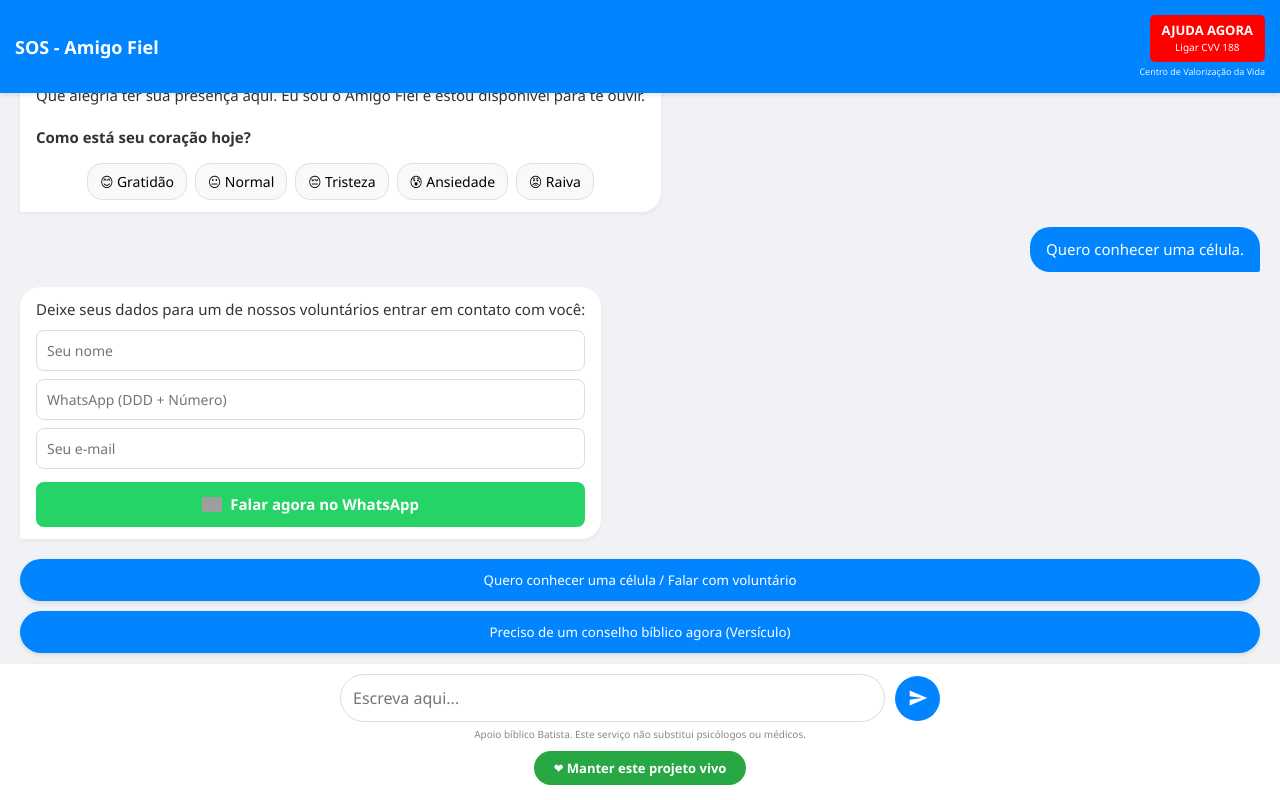
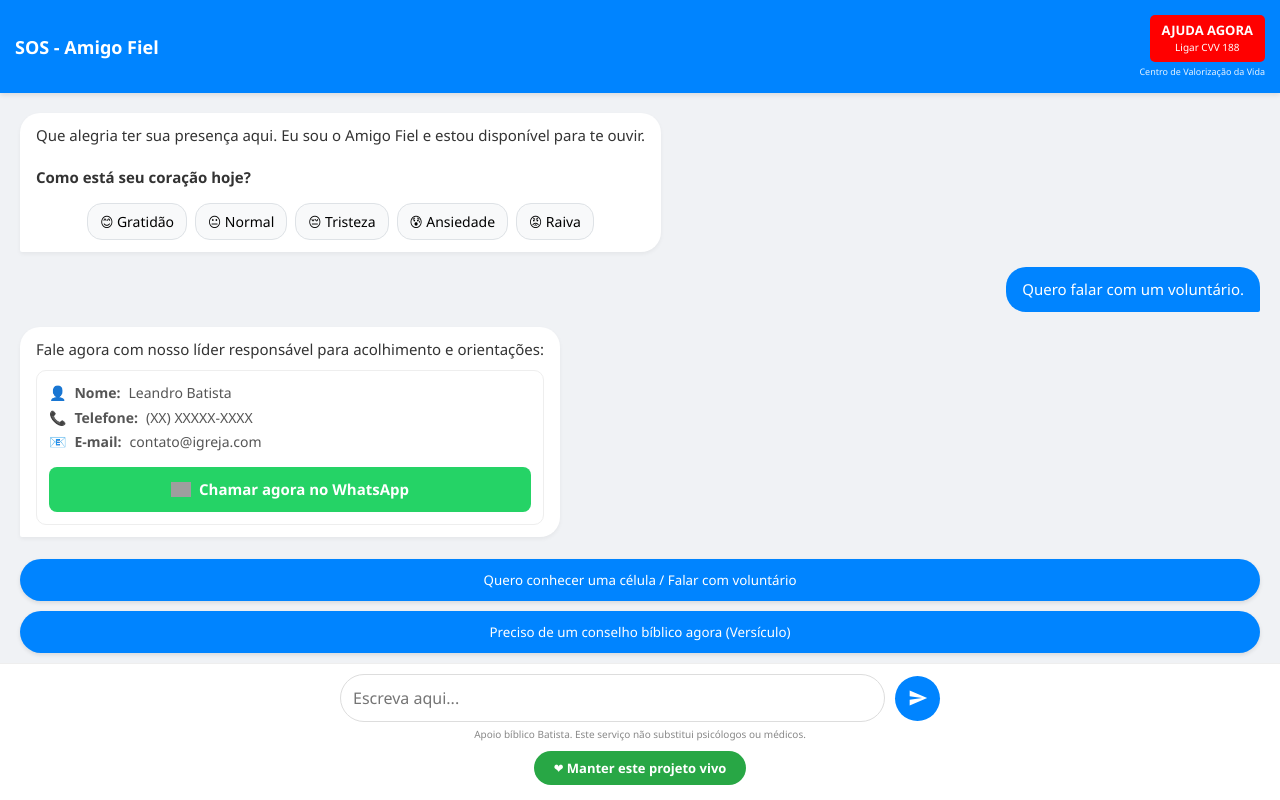
Before and after one commit to leandroborbatec-ops/amigo-fiel, a website: page index.html in a window 1280 px wide. Both pictures are taken after a click on the button "Quero conhecer uma célula / Falar com voluntário". Drawn offline with Linux system fonts and the light colour scheme; grey boxes are pictures that could not be loaded.

Commit message:
Update index.html

```diff
--- a/index.html
+++ b/index.html
@@ -15,7 +15,6 @@
         * { box-sizing: border-box; margin: 0; padding: 0; font-family: 'Segoe UI', Tahoma, sans-serif; }
         body { background-color: #f0f2f5; display: flex; flex-direction: column; height: 100vh; overflow: hidden; }
 
-        /* Header Restaurado com CVV Completo */
         .header { background-color: #0084ff; color: white; padding: 15px; display: flex; justify-content: space-between; align-items: center; position: sticky; top: 0; z-index: 100; box-shadow: 0 2px 5px rgba(0,0,0,0.1); }
         .btn-ajuda-agora { background-color: #ff0000; color: white; border: none; padding: 8px 12px; border-radius: 5px; font-weight: bold; font-size: 13px; text-decoration: none; text-align: center; line-height: 1.2; }
         .cvv-legenda { font-size: 9px; margin-top: 3px; color: #fff; opacity: 0.9; text-align: right; }
@@ -33,10 +32,10 @@
         .opcoes-container { display: flex; flex-direction: column; gap: 10px; padding: 0 20px; margin-bottom: 10px; }
         .btn-opcao { background-color: #0084ff; color: white; border: none; padding: 12px; border-radius: 25px; font-weight: 500; cursor: pointer; width: 100%; box-shadow: 0 2px 4px rgba(0,0,0,0.1); }
 
-        /* Estilo do Formulário de Contato */
-        .form-contato { display: flex; flex-direction: column; gap: 8px; margin-top: 10px; width: 100%; }
-        .form-contato input { padding: 10px; border: 1px solid #ddd; border-radius: 8px; font-size: 14px; width: 100%; }
-        .btn-whats { background-color: #25D366; color: white; border: none; padding: 12px; border-radius: 8px; font-weight: bold; cursor: pointer; display: flex; align-items: center; justify-content: center; gap: 8px; text-decoration: none; margin-top: 5px; }
+        /* Estilo do Cartão de Contato do Líder conforme solicitado */
+        .cartao-contato { background: #fff; border: 1px solid #eee; border-radius: 10px; padding: 12px; margin-top: 10px; width: 100%; display: flex; flex-direction: column; gap: 5px; }
+        .contato-info { font-size: 14px; color: #555; display: flex; align-items: center; gap: 8px; }
+        .btn-whats { background-color: #25D366; color: white; border: none; padding: 12px; border-radius: 8px; font-weight: bold; cursor: pointer; display: flex; align-items: center; justify-content: center; gap: 8px; text-decoration: none; margin-top: 10px; }
 
         .footer-container { background: white; padding: 10px; border-top: 1px solid #eee; }
         .input-area { display: flex; gap: 10px; align-items: center; max-width: 600px; margin: 0 auto; }
@@ -72,7 +71,7 @@
     </div>
 
     <div class="opcoes-container">
-        <button class="btn-opcao" onclick="mostrarFormulario()">Quero conhecer uma célula / Falar com voluntário</button>
+        <button class="btn-opcao" onclick="mostrarLider()">Quero conhecer uma célula / Falar com voluntário</button>
         <button class="btn-opcao" onclick="darVersiculo()">Preciso de um conselho bíblico agora (Versículo)</button>
     </div>
 
@@ -91,38 +90,18 @@
         const chatContainer = document.getElementById('chat-container');
         const userInput = document.getElementById('userInput');
 
-        // Lista de 30 Versículos da Bíblia Batista para consolo rápido
         const versiculos = [
             "Filipenses 4:13: Tudo posso naquele que me fortalece.",
             "Salmos 23:1: O Senhor é o meu pastor; nada me faltará.",
-            "Mateus 11:28: Vinde a mim, todos os que estais cansados e oprimidos.",
+            "Mateus 11:28: Vinde a mim, todos os que estais cansados.",
+            "Salmos 46:1: Deus é o nosso refúgio e fortaleza.",
+            "1 Pedro 5:7: Lançando sobre ele toda a vossa ansiedade.",
+            "Salmos 37:5: Entrega o teu caminho ao Senhor; confia nele.",
+            "Romanos 8:28: Todas as coisas cooperam para o bem.",
+            "Isaías 41:10: Não temas, porque eu sou contigo.",
             "João 14:27: Deixo-vos a paz, a minha paz vos dou.",
-            "Salmos 46:1: Deus é o nosso refúgio e fortaleza.",
-            "Isaías 41:10: Não temas, porque eu sou contigo.",
-            "1 Pedro 5:7: Lançando sobre ele toda a vossa ansiedade.",
-            "Romanos 8:28: Todas as coisas cooperam para o bem daqueles que amam a Deus.",
-            "Josué 1:9: Seja forte e corajoso! O Senhor teu Deus estará contigo.",
-            "Jeremias 29:11: Eu conheço os planos que tenho para vós, diz o Senhor.",
-            "Salmos 34:18: Perto está o Senhor dos que têm o coração quebrantado.",
-            "João 16:33: No mundo tereis aflições, mas tende bom ânimo; eu venci o mundo.",
-            "Salmos 121:1: Elevo os meus olhos para os montes; de onde vem o meu socorro?",
-            "Provérbios 3:5: Confia no Senhor de todo o teu coração.",
-            "Lamentações 3:22: As misericórdias do Senhor são a causa de não sermos consumidos.",
-            "Salmos 55:22: Entregue as suas preocupações ao Senhor, e ele o susterá.",
-            "2 Coríntios 12:9: A minha graça te basta, pois o meu poder se aperfeiçoa na fraqueza.",
-            "Salmos 27:1: O Senhor é a minha luz e a minha salvação; a quem temerei?",
-            "Isaías 40:31: Mas os que esperam no Senhor renovarão as suas forças.",
-            "Efésios 3:20: Àquele que é capaz de fazer infinitamente mais do que pedimos.",
-            "Salmos 37:5: Entrega o teu caminho ao Senhor; confia nele, e ele tudo fará.",
-            "Naum 1:7: O Senhor é bom, uma fortaleza no dia da angústia.",
-            "Hebreus 13:5: Nunca te deixarei, nunca te abandonarei.",
-            "Salmos 91:1: Aquele que habita no esconderijo do Altíssimo.",
-            "João 8:12: Eu sou a luz do mundo; quem me segue não andará em trevas.",
-            "Salmos 119:105: Lâmpada para os meus pés é tua palavra.",
-            "Apocalipse 21:4: Ele enxugará dos seus olhos toda lágrima.",
-            "Salmos 147:3: Ele cura os que têm o coração quebrantado.",
-            "Neemias 8:10: A alegria do Senhor é a vossa força.",
-            "Romanos 15:13: O Deus da esperança os encha de toda alegria e paz."
+            "Josué 1:9: Seja forte e corajoso! O Senhor estará contigo."
+            // Complete com os outros 20 que você preferir
         ];
 
         function adicionarMensagem(texto, tipo, isHTML = false) {
@@ -133,27 +112,28 @@
             chatContainer.scrollTop = chatContainer.scrollHeight;
         }
 
-        function darVersiculo() {
-            const v = versiculos[Math.floor(Math.random() * versiculos.length)];
-            adicionarMensagem("Preciso de um conselho bíblico agora.", "user");
-            setTimeout(() => adicionarMensagem(`Pessoa querida, receba esta palavra: <br><br><b>${v}</b>`, "bot", true), 600);
-        }
-
-        function mostrarFormulario() {
-            adicionarMensagem("Quero conhecer uma célula.", "user");
+        function mostrarLider() {
+            adicionarMensagem("Quero falar com um voluntário.", "user");
+            // INSIRA OS DADOS DO LÍDER ABAIXO
             const html = `
-                Deixe seus dados para um de nossos voluntários entrar em contato com você:
-                <div class="form-contato">
-                    <input type="text" placeholder="Seu nome">
-                    <input type="tel" placeholder="WhatsApp (DDD + Número)">
-                    <input type="email" placeholder="Seu e-mail">
-                    <a href="https://wa.me/55SEUNUMERO" target="_blank" class="btn-whats">
-                        <img src="https://upload.wikimedia.org/wikipedia/commons/6/6b/WhatsApp.svg" width="20" alt="whats">
-                        Falar agora no WhatsApp
+                Fale agora com nosso líder responsável para acolhimento e orientações:
+                <div class="cartao-contato">
+                    <div class="contato-info">👤 <b>Nome:</b> Leandro Batista</div>
+                    <div class="contato-info">📞 <b>Telefone:</b> (XX) XXXXX-XXXX</div>
+                    <div class="contato-info">📧 <b>E-mail:</b> contato@igreja.com</div>
+                    <a href="https://wa.me/55XXXXXXXXXXX" target="_blank" class="btn-whats">
+                        <img src="https://upload.wikimedia.org/wikipedia/commons/6/6b/WhatsApp.svg" width="20">
+                        Chamar agora no WhatsApp
                     </a>
                 </div>
             `;
             setTimeout(() => adicionarMensagem(html, "bot", true), 600);
+        }
+
+        function darVersiculo() {
+            const v = versiculos[Math.floor(Math.random() * versiculos.length)];
+            adicionarMensagem("Preciso de um conselho bíblico.", "user");
+            setTimeout(() => adicionarMensagem(`Pessoa querida, medite nesta palavra: <br><br><b>${v}</b>`, "bot", true), 600);
         }
 
         function enviarSentimento(emoji, texto) {
@@ -179,7 +159,7 @@
                 const data = await res.json();
                 adicionarMensagem(data.resposta, 'bot');
             } catch (e) {
-                adicionarMensagem("Estou aqui para você. Tente enviar novamente.", "bot");
+                adicionarMensagem("Estou aqui ouvindo você. Tente enviar novamente.", "bot");
             }
         }
     </script>
```
